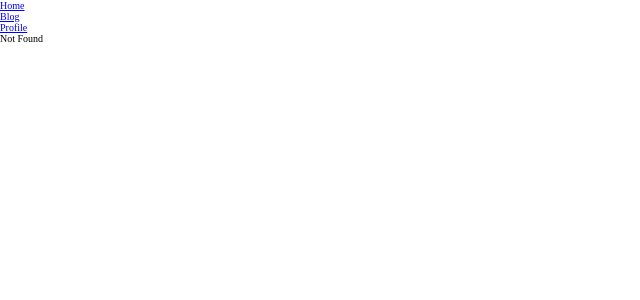
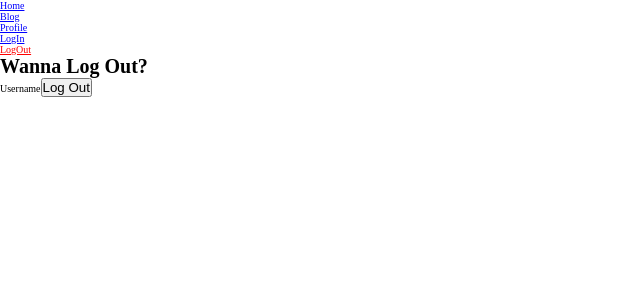
Before and after one commit to AndLego/react-router-class, a React (Vite) app: page /#/logout in a window 1280 px wide. Before the commit this address had no page. Shown: the top 300 px of the page, without its empty margins (0-640 px from the left). Built offline with nearby package versions, Linux system fonts and the light colour scheme.

Commit message:
added useAuth(hook) for login and logout

```diff
--- a/src/App.jsx
+++ b/src/App.jsx
@@ -5,14 +5,19 @@
   ProfilePage,
   BlogPage,
   BlogPost,
+  LogIn,
+  LogOut,
 } from "./components/index";
 import "./App.css";
+import { AuthProvider } from "./utils/auth";
 
 function App() {
   return (
     <>
       <HashRouter>
+        <AuthProvider>
           <Menu />
+
           <Routes>
             <Route path="/" element={<Home />} />
 
@@ -21,8 +26,11 @@
             </Route>
 
             <Route path="/profile" element={<ProfilePage />} />
+            <Route path="/login" element={<LogIn />} />
+            <Route path="/logout" element={<LogOut />} />
             <Route path="*" element={<p>Not Found</p>} />
           </Routes>
+        </AuthProvider>
       </HashRouter>
     </>
   );
--- /dev/null
+++ b/src/components/LogIn.jsx
@@ -0,0 +1,26 @@
+import React from "react";
+import { useAuth } from "../utils/auth";
+
+const LogIn = () => {
+  const username = React.useRef("");
+  const { login } = useAuth();
+
+  const handleForm = (e) => {
+    e.preventDefault();
+    login({username: username.current.value});
+  };
+
+  return (
+    <>
+      <h1>Login</h1>
+
+      <form action="" onSubmit={handleForm}>
+        <label htmlFor="">Username</label>
+        <input type="text" ref={username} />
+        <button>Log In</button>
+      </form>
+    </>
+  );
+};
+
+export default LogIn;
--- /dev/null
+++ b/src/components/LogOut.jsx
@@ -0,0 +1,25 @@
+import React from "react";
+import { useAuth } from "../utils/auth";
+
+const LogOut = () => {
+  const { logout } = useAuth();
+
+  const handleForm = (e) => {
+    e.preventDefault();
+    logout();
+  };
+
+  return (
+    <>
+      <h1>Wanna Log Out?</h1>
+
+      <form action="" onSubmit={handleForm}>
+        <label htmlFor="">Username</label>
+
+        <button>Log Out</button>
+      </form>
+    </>
+  );
+};
+
+export default LogOut;
--- a/src/components/ProfilePage.jsx
+++ b/src/components/ProfilePage.jsx
@@ -1,8 +1,14 @@
+import { useAuth } from "../utils/auth";
+
 const ProfilePage = () => {
-    return (
-        <>
-        Profile</>
-    );
-}
+  const { user } = useAuth();
+
+  return (
+    <>
+      <h1>Profile</h1>
+      <p>Welcome!, {user.username}</p>
+    </>
+  );
+};
 
 export default ProfilePage;
--- a/src/components/index.js
+++ b/src/components/index.js
@@ -3,3 +3,5 @@
 export { default as BlogPost } from "./BlogPost";
 export { default as ProfilePage } from "./ProfilePage";
 export { default as Menu } from "./Menu";
+export { default as LogIn } from "./LogIn";
+export { default as LogOut } from "./LogOut";
--- a/src/components/routes.js
+++ b/src/components/routes.js
@@ -14,4 +14,14 @@
     to: "/profile",
     text: "Profile",
   },
+  {
+    id: 4,
+    to: "/logIn",
+    text: "LogIn",
+  },
+  {
+    id: 5,
+    to: "/logOut",
+    text: "LogOut",
+  },
 ];
--- /dev/null
+++ b/src/utils/auth.jsx
@@ -0,0 +1,31 @@
+import React from "react";
+import { useNavigate } from "react-router-dom";
+
+const AuthContext = React.createContext();
+
+function AuthProvider({ children }) {
+  const [user, setUser] = React.useState(null);
+  const navigate = useNavigate();
+
+  const login = ({ username }) => {
+    setUser({ username });
+    navigate("/profile");
+  };
+
+  const logout = () => {
+    setUser(null);
+    navigate("/");
+  };
+
+  const auth = { user, login, logout };
+
+  console.log(user);
+  return <AuthContext.Provider value={auth}>{children}</AuthContext.Provider>;
+}
+
+function useAuth() {
+  const auth = React.useContext(AuthContext);
+  return auth;
+}
+
+export { AuthProvider, useAuth };
```
Lines whose indentation alone changed are shown as unchanged.
